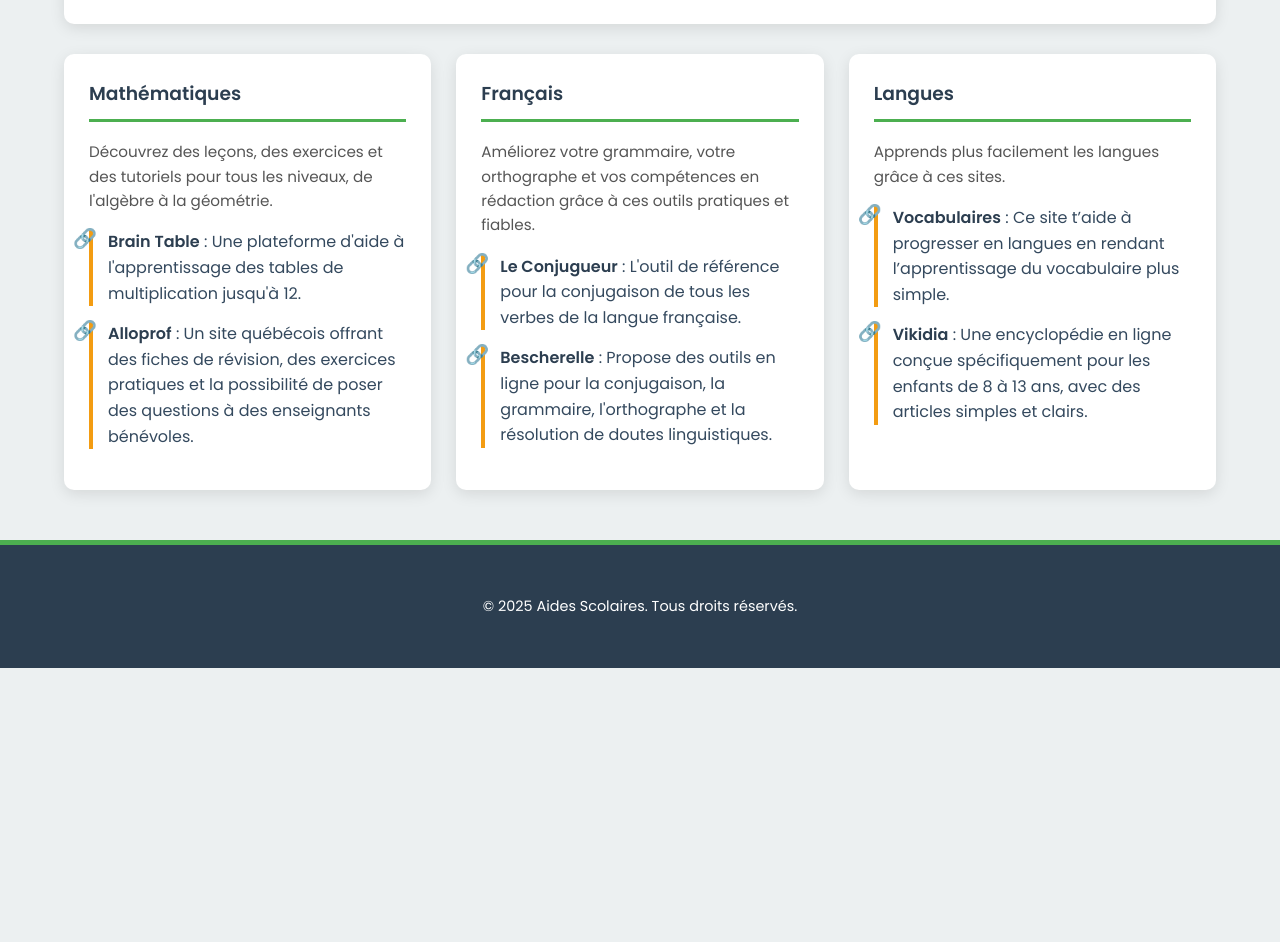
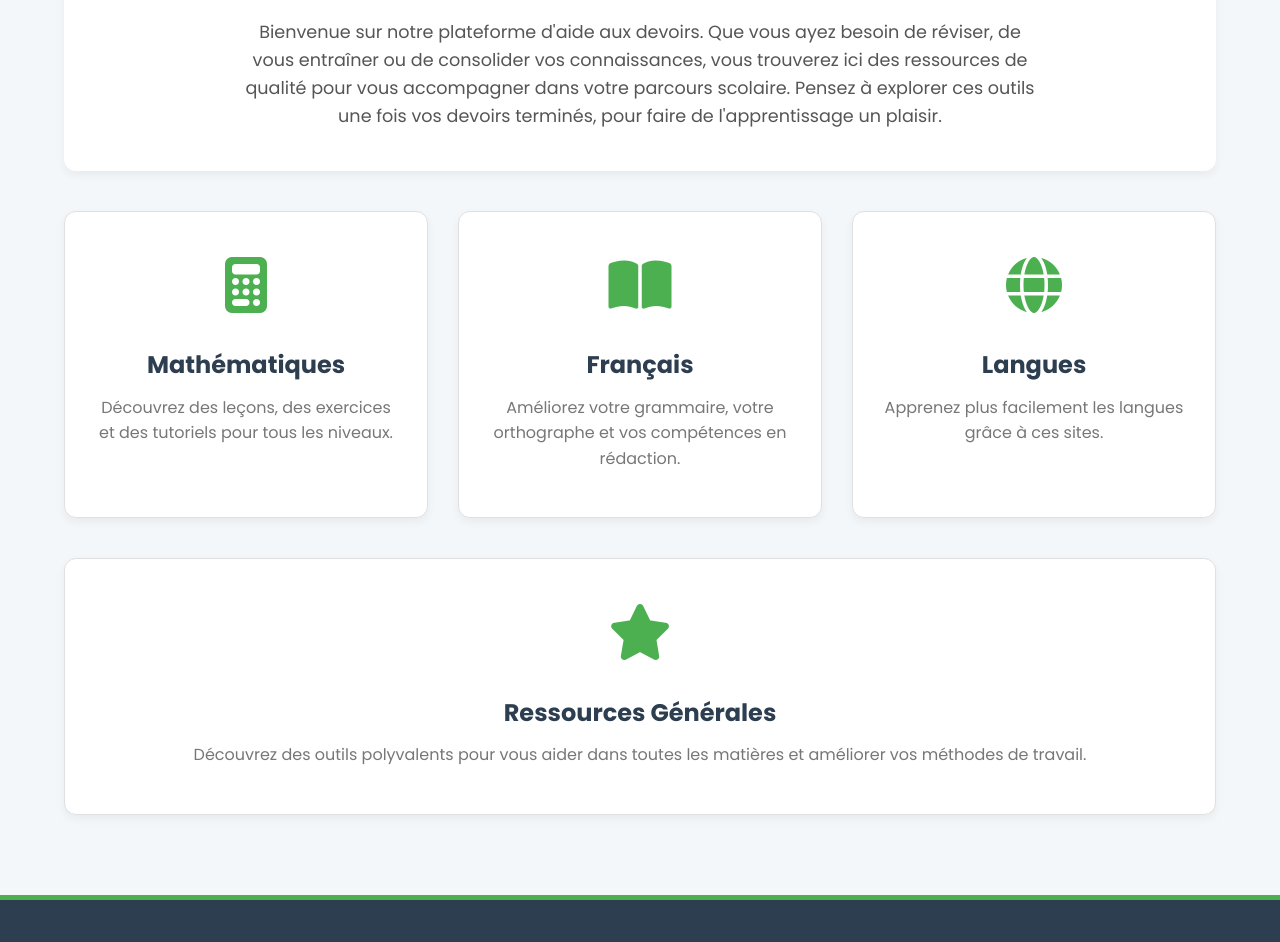
Before and after one commit to Balou201/Auxilium, a plain HTML site: page Index.html in a window 1280 px wide. Shown: the part 499-1441 px from the top of the page. Before the commit the page ends 1167 px from the top, so only its background shows below. Drawn offline with Linux system fonts and the light colour scheme.

Commit message:
Update Index.html

```diff
--- a/Index.html
+++ b/Index.html
@@ -4,17 +4,21 @@
     <meta charset="UTF-8">
     <meta name="viewport" content="width=device-width, initial-scale=1.0">
     <title>Aides Scolaires - Accueil</title>
+    <link rel="preconnect" href="https://fonts.googleapis.com">
+    <link rel="preconnect" href="https://fonts.gstatic.com" crossorigin>
+    <link href="https://fonts.googleapis.com/css2?family=Poppins:wght@300;400;600;700&display=swap" rel="stylesheet">
+    <link rel="stylesheet" href="https://cdnjs.cloudflare.com/ajax/libs/font-awesome/6.4.0/css/all.min.css">
     <style>
-        @import url('https://fonts.googleapis.com/css2?family=Poppins:wght@300;400;600;700&display=swap');
-
         :root {
             --primary-color: #4CAF50; /* Vert pour la fraîcheur */
             --secondary-color: #2c3e50; /* Bleu foncé pour le sérieux */
-            --accent-color: #f39c12; /* Jaune pour les accents */
-            --background-color: #ecf0f1; /* Gris clair */
-            --text-color: #34495e; /* Gris sombre */
-            --card-background: #fff;
+            --accent-color: #3498db; /* Bleu plus moderne pour les accents */
+            --background-color: #f4f7f9; /* Gris très clair */
+            --text-color: #333; /* Gris sombre */
+            --card-background: #ffffff;
             --font-family: 'Poppins', sans-serif;
+            --shadow-light: 0 4px 10px rgba(0, 0, 0, 0.05);
+            --shadow-hover: 0 8px 20px rgba(0, 0, 0, 0.1);
         }
 
         body {
@@ -24,128 +28,168 @@
             padding: 0;
             background-color: var(--background-color);
             color: var(--text-color);
+            transition: background-color 0.3s ease;
         }
 
         .container {
             width: 90%;
             max-width: 1200px;
             margin: auto;
-            overflow: hidden;
-            padding: 20px;
+            padding: 20px 0;
         }
 
         header {
-            background: var(--secondary-color);
+            background-image: linear-gradient(to right, var(--secondary-color), #34495e);
             color: #fff;
-            padding: 40px 0;
+            padding: 60px 20px;
             text-align: center;
             border-bottom: 5px solid var(--primary-color);
+            box-shadow: 0 2px 10px rgba(0, 0, 0, 0.1);
         }
 
         header h1 {
             margin: 0;
-            font-size: 3em;
+            font-size: clamp(2.5em, 5vw, 4em);
             font-weight: 700;
+            letter-spacing: 1px;
+            text-shadow: 2px 2px 4px rgba(0,0,0,0.2);
         }
 
         header p {
-            font-size: 1.2em;
+            font-size: clamp(1em, 2vw, 1.3em);
             margin-top: 10px;
+            opacity: 0.9;
         }
 
         .intro {
             background: var(--card-background);
-            padding: 30px;
-            margin-top: 30px;
-            border-radius: 10px;
-            box-shadow: 0 4px 15px rgba(0,0,0,0.1);
+            padding: 40px;
+            margin-top: 40px;
+            border-radius: 12px;
+            box-shadow: var(--shadow-light);
             text-align: center;
         }
 
         .intro h2 {
             color: var(--primary-color);
             margin-top: 0;
-            font-weight: 600;
+            font-weight: 700;
+            font-size: 2.2em;
+        }
+
+        .intro p {
+            max-width: 800px;
+            margin: 0 auto;
+            color: #555;
+            font-size: 1.1em;
         }
 
         .categories-grid {
             display: grid;
-            grid-template-columns: repeat(auto-fit, minmax(300px, 1fr));
-            gap: 25px;
-            margin-top: 30px;
+            grid-template-columns: repeat(auto-fit, minmax(280px, 1fr));
+            gap: 30px;
+            margin-top: 40px;
         }
 
         .category-card {
             background: var(--card-background);
-            padding: 25px;
-            border-radius: 10px;
-            box-shadow: 0 4px 15px rgba(0,0,0,0.1);
+            padding: 30px;
+            border-radius: 12px;
+            box-shadow: var(--shadow-light);
             transition: transform 0.3s ease, box-shadow 0.3s ease;
+            text-align: center;
+            display: block;
+            text-decoration: none;
+            color: var(--text-color);
+            border: 1px solid #e0e0e0;
         }
 
         .category-card:hover {
-            transform: translateY(-5px);
-            box-shadow: 0 8px 20px rgba(0,0,0,0.15);
+            transform: translateY(-8px);
+            box-shadow: var(--shadow-hover);
+        }
+
+        .category-card .icon {
+            font-size: 3.5em;
+            color: var(--primary-color);
+            margin-bottom: 15px;
+            transition: color 0.3s ease;
+        }
+
+        .category-card:hover .icon {
+            color: var(--accent-color);
         }
 
         .category-card h3 {
             color: var(--secondary-color);
-            border-bottom: 3px solid var(--primary-color);
-            padding-bottom: 10px;
-            margin-top: 0;
-            font-weight: 600;
+            font-weight: 700;
+            margin: 0;
+            font-size: 1.5em;
         }
 
         .category-card p {
-            font-size: 0.95em;
-            color: #555;
+            font-size: 1em;
+            color: #777;
+            margin-top: 10px;
         }
 
-        .category-card ul {
-            list-style: none;
-            padding: 0;
+        /* Style de la barre générale en bas */
+        .general-card {
+            background: var(--card-background);
+            padding: 30px;
+            margin-top: 40px;
+            border-radius: 12px;
+            box-shadow: var(--shadow-light);
+            text-align: center;
+            display: block;
+            text-decoration: none;
+            color: var(--text-color);
+            border: 1px solid #e0e0e0;
+            transition: transform 0.3s ease, box-shadow 0.3s ease;
         }
 
-        .category-card li {
-            margin-bottom: 15px;
-            border-left: 4px solid var(--accent-color);
-            padding-left: 15px;
-            position: relative;
+        .general-card:hover {
+            transform: translateY(-8px);
+            box-shadow: var(--shadow-hover);
         }
 
-        .category-card li::before {
-            content: '🔗';
-            position: absolute;
-            left: -20px;
-            color: var(--accent-color);
-            font-size: 1.2em;
-            line-height: 1;
-        }
-
-        .site-link {
-            font-weight: 600;
-            color: var(--secondary-color);
-            text-decoration: none;
+        .general-card .icon {
+            font-size: 3.5em;
+            color: var(--primary-color);
+            margin-bottom: 15px;
             transition: color 0.3s ease;
         }
 
-        .site-link:hover {
-            color: var(--primary-color);
-            text-decoration: underline;
+        .general-card:hover .icon {
+            color: var(--accent-color);
+        }
+
+        .general-card h3 {
+            color: var(--secondary-color);
+            font-weight: 700;
+            margin: 0;
+            font-size: 1.5em;
+        }
+
+        .general-card p {
+            font-size: 1em;
+            color: #777;
+            margin-top: 10px;
         }
 
         footer {
             text-align: center;
-            padding: 30px 0;
+            padding: 30px 20px;
             background: var(--secondary-color);
             color: #fff;
-            margin-top: 30px;
+            margin-top: 60px;
             border-top: 5px solid var(--primary-color);
         }
 
         footer p {
             margin: 0;
             font-size: 0.9em;
+            opacity: 0.8;
         }
     </style>
 </head>
@@ -165,45 +209,30 @@
         </section>
 
         <section class="categories-grid">
-            <div class="category-card">
+            <a href="mathematiques.html" class="category-card">
+                <div class="icon"><i class="fas fa-calculator"></i></div>
                 <h3>Mathématiques</h3>
-                <p>Découvrez des leçons, des exercices et des tutoriels pour tous les niveaux, de l'algèbre à la géométrie.</p>
-                <ul>
-                    <li>
-                        <a href="https://balou201.github.io/Help/Math/Multi%20Master/" class="site-link" target="_blank">Brain Table</a> : Une plateforme d'aide à l'apprentissage des tables de multiplication jusqu'à 12.
-                    </li>
-                    <li>
-                        <a href="https://www.alloprof.qc.ca/fr/eleves/bv/mathematiques" class="site-link" target="_blank">Alloprof</a> : Un site québécois offrant des fiches de révision, des exercices pratiques et la possibilité de poser des questions à des enseignants bénévoles.
-                    </li>
-                </ul>
-            </div>
+                <p>Découvrez des leçons, des exercices et des tutoriels pour tous les niveaux.</p>
+            </a>
 
-            <div class="category-card">
+            <a href="francais.html" class="category-card">
+                <div class="icon"><i class="fas fa-book-open"></i></div>
                 <h3>Français</h3>
-                <p>Améliorez votre grammaire, votre orthographe et vos compétences en rédaction grâce à ces outils pratiques et fiables.</p>
-                <ul>
-                    <li>
-                        <a href="https://leconjugueur.lefigaro.fr/" class="site-link" target="_blank">Le Conjugueur</a> : L'outil de référence pour la conjugaison de tous les verbes de la langue française.
-                    </li>
-                    <li>
-                        <a href="https://bescherelle.com/outils-en-ligne" class="site-link" target="_blank">Bescherelle</a> : Propose des outils en ligne pour la conjugaison, la grammaire, l'orthographe et la résolution de doutes linguistiques.
-                    </li>
-                </ul>
-            </div>
+                <p>Améliorez votre grammaire, votre orthographe et vos compétences en rédaction.</p>
+            </a>
 
-            <div class="category-card">
+            <a href="langues.html" class="category-card">
+                <div class="icon"><i class="fas fa-globe"></i></div>
                 <h3>Langues</h3>
-                <p>Apprends plus facilement les langues grâce à ces sites.</p>
-                <ul>
-                    <li>
-                        <a href="https://balou201.github.io/Help/langue/Words/" class="site-link" target="_blank">Vocabulaires</a> : Ce site t’aide à progresser en langues en rendant l’apprentissage du vocabulaire plus simple.
-                    </li>
-                    <li>
-                        <a href="https://fr.vikidia.org/" class="site-link" target="_blank">Vikidia</a> : Une encyclopédie en ligne conçue spécifiquement pour les enfants de 8 à 13 ans, avec des articles simples et clairs.
-                    </li>
-                </ul>
-            </div>
+                <p>Apprenez plus facilement les langues grâce à ces sites.</p>
+            </a>
         </section>
+
+        <a href="general.html" class="general-card">
+            <div class="icon"><i class="fas fa-star"></i></div>
+            <h3>Ressources Générales</h3>
+            <p>Découvrez des outils polyvalents pour vous aider dans toutes les matières et améliorer vos méthodes de travail.</p>
+        </a>
     </div>
 
     <footer>
```
